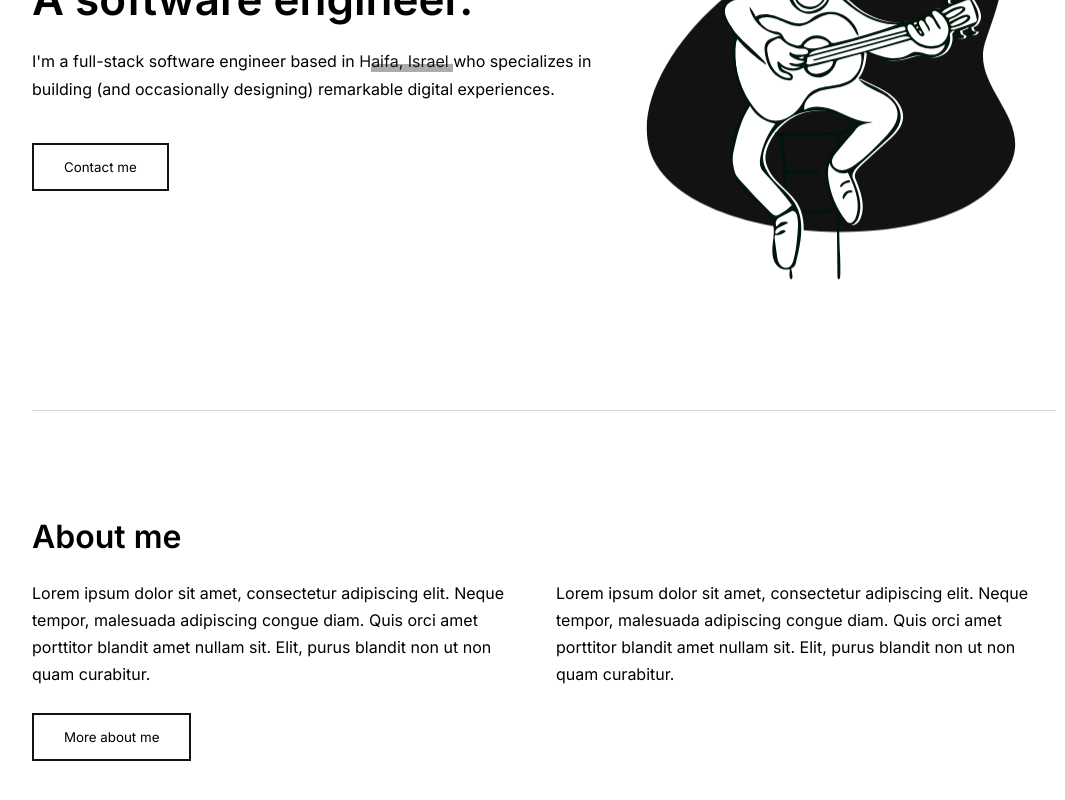
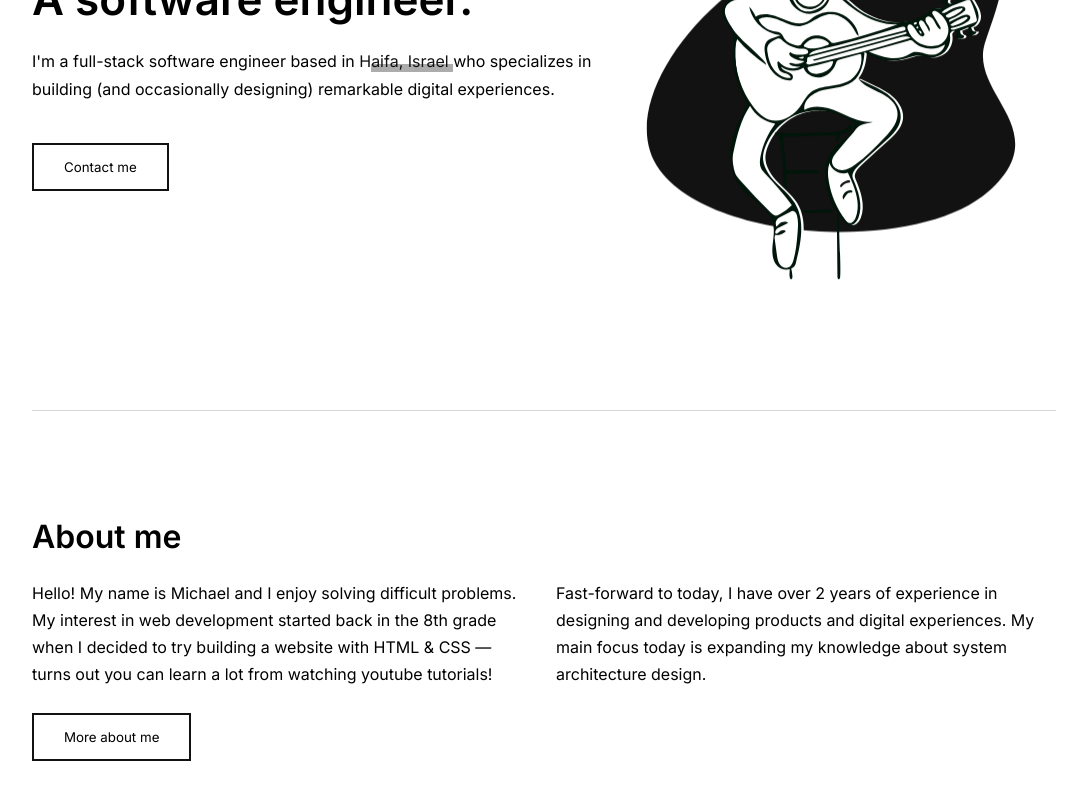
Before and after one commit to michaelparkadze/v1, a Next.js app: page / in a window 1280 px wide. Shown: the part 308-1108 px from the top of the page, without its empty margins (96-1161 px from the left). Built offline with nearby package versions, Linux system fonts and the light colour scheme.

Commit message:
[Update] About me content change

```diff
--- a/pages/index.jsx
+++ b/pages/index.jsx
@@ -197,10 +197,10 @@ export default function Home(props) {
                   delay: 0.15,
                 }}
               >
-                Lorem ipsum dolor sit amet, consectetur adipiscing elit. Neque
-                tempor, malesuada adipiscing congue diam. Quis orci amet
-                porttitor blandit amet nullam sit. Elit, purus blandit non ut
-                non quam curabitur.
+                Hello! My name is Michael and I enjoy solving difficult
+                problems. My interest in web development started back in the 8th
+                grade when I decided to try building a website with HTML & CSS —
+                turns out you can learn a lot from watching youtube tutorials!
               </motion.p>
               <motion.p
                 animate={aboutAnimation}
@@ -212,10 +212,10 @@ export default function Home(props) {
                   delay: 0.3,
                 }}
               >
-                Lorem ipsum dolor sit amet, consectetur adipiscing elit. Neque
-                tempor, malesuada adipiscing congue diam. Quis orci amet
-                porttitor blandit amet nullam sit. Elit, purus blandit non ut
-                non quam curabitur.
+                Fast-forward to today, I have over 2 years of experience in
+                designing and developing products and digital experiences. My
+                main focus today is expanding my knowledge about system
+                architecture design.
               </motion.p>
             </div>
             <motion.div
```
